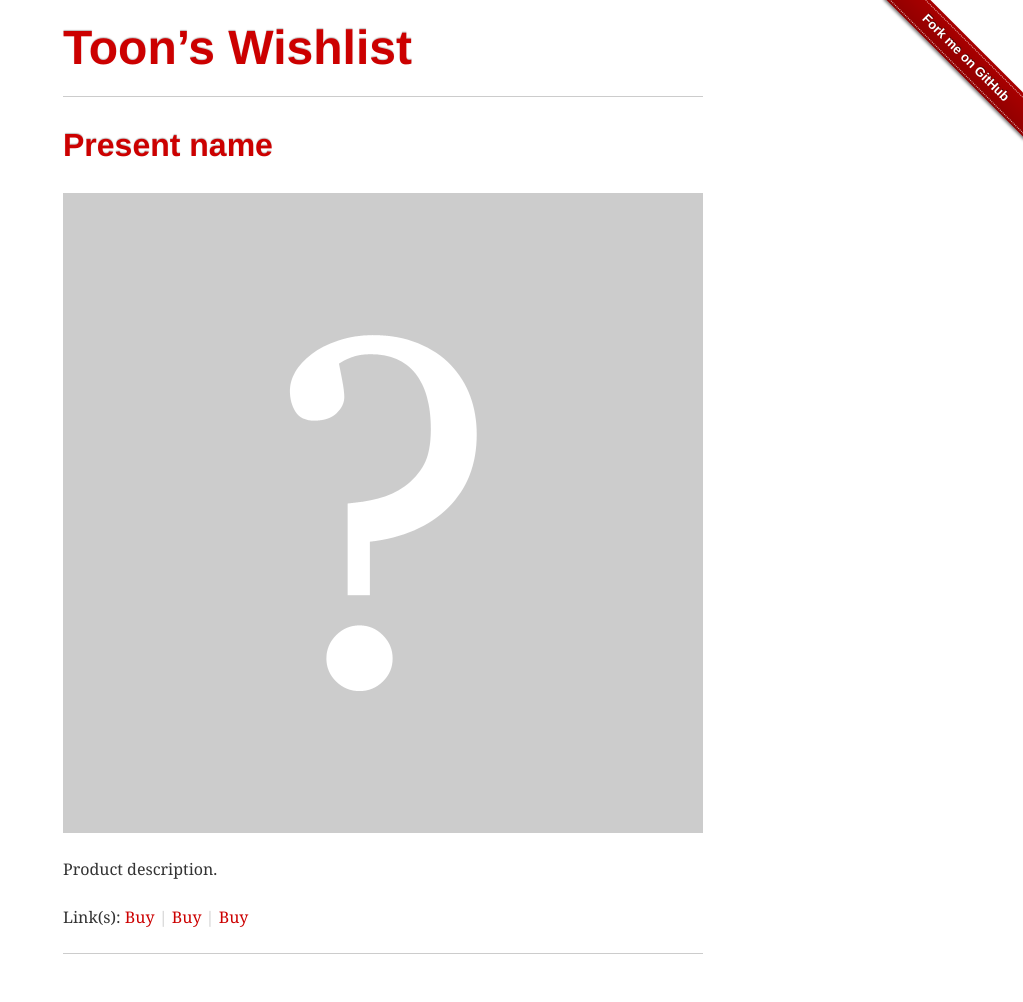
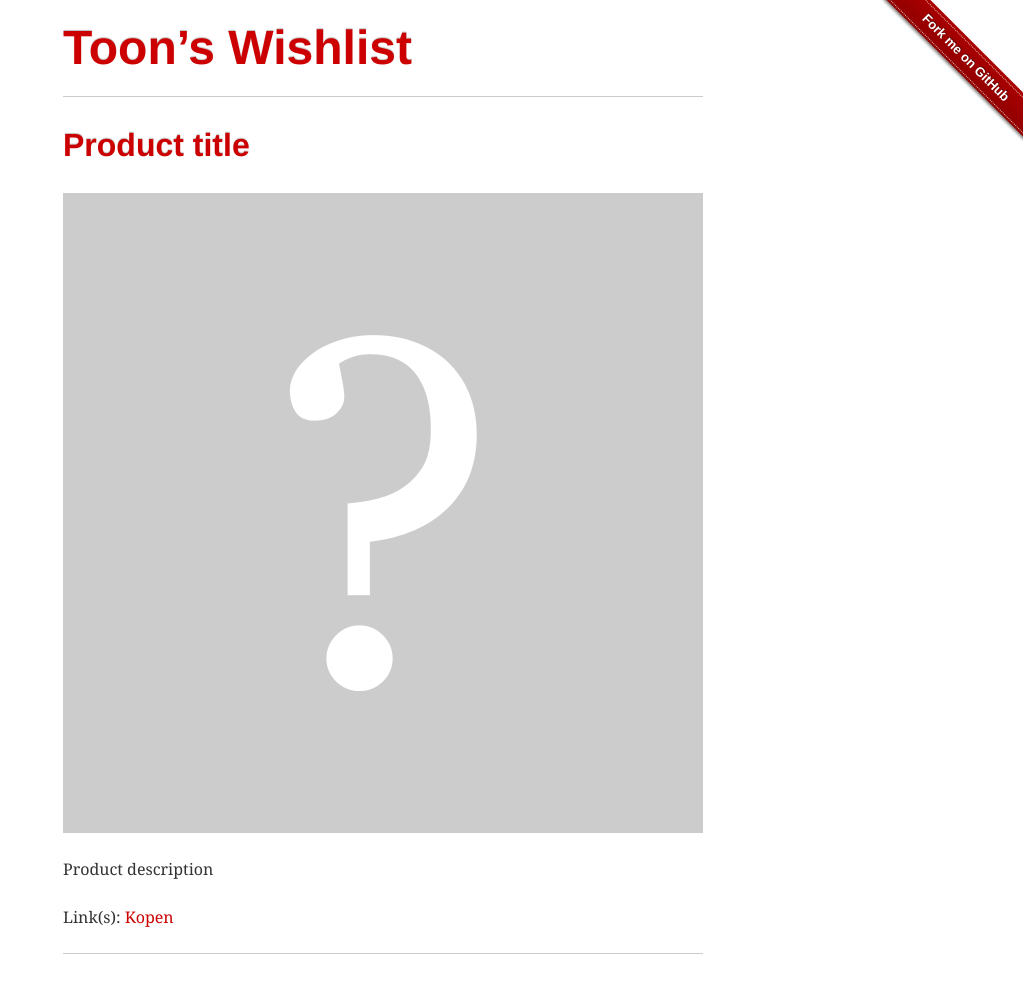
Before and after one commit to To1ne/wishlist, a Jekyll site: the page built from index.html, in a window 1280 px wide. Shown: the whole page, without its empty margins (257-1280 px from the left). Built offline with Jekyll 4.4.1, drawn with Linux system fonts in a browser that asks for light colours.

Commit message:
use datafiles to describe items
datafiles are a more appropriate way to describe the wishlist
see: http://jekyllrb.com/docs/datafiles/

```diff
--- /dev/null
+++ b/_data/items.yml
@@ -0,0 +1,4 @@
+- title: Product title
+  description: Product description
+  img: null.png
+  link1: ./#
--- a/_includes/item.html
+++ b/_includes/item.html
@@ -1,17 +1,18 @@
-<h2>{{ post.title }}</h2>
-<img src="img/items/{{ post.img }}" alt="" class="photo" />
-{% if post.price %}
-<p><span class="price">{{ post.price | escape_once | replace:'EUR','&euro;' }}</span></p>
+{% capture itemid %}{{ item.title | replace:' ', '' }}{% endcapture %}
+<h2 id="{{ itemid }}"><a href="#{{ itemid }}">{{ item.title }}</a></h2>
+<img src="img/items/{{ item.img }}" alt="" class="photo" />
+{% if item.price %}
+<p><span class="price">{{ item.price | escape_once | replace:'EUR','&euro;' }}</span></p>
 {% endif %}
-<p>{{ post.description }}</p>
-{% if post.link1 %}
+<p>{{ item.description }}</p>
+{% if item.link1 %}
 <ul class="nav item-links">
-  <li><span class="link"><a href="{{ post.link1 | escape }}">Buy</a></span></li>
-{% if post.link2 %}
-  <li><span class="link"><a href="{{ post.link2 | escape }}">Buy</a></span></li>
+  <li><span class="link"><a href="{{ item.link1 | escape }}">Kopen</a></span></li>
+{% if item.link2 %}
+  <li><span class="link"><a href="{{ item.link2 | escape }}">Kopen</a></span></li>
 {% endif %}
-{% if post.link3 %}
-  <li><span class="link"><a href="{{ post.link3 | escape }}">Buy</a></span></li>
+{% if item.link3 %}
+  <li><span class="link"><a href="{{ item.link3 | escape }}">Kopen</a></span></li>
 {% endif %}
 </ul>
 {% endif %}
--- a/index.html
+++ b/index.html
@@ -3,7 +3,7 @@ layout: default
 title:  Toon&rsquo;s Wishlist
 ---
   <ul class="wish-list">
-    {% for post in site.posts %}
+    {% for item in site.data.items %}
     <li>
       {% include item.html %}
     </li>
```
